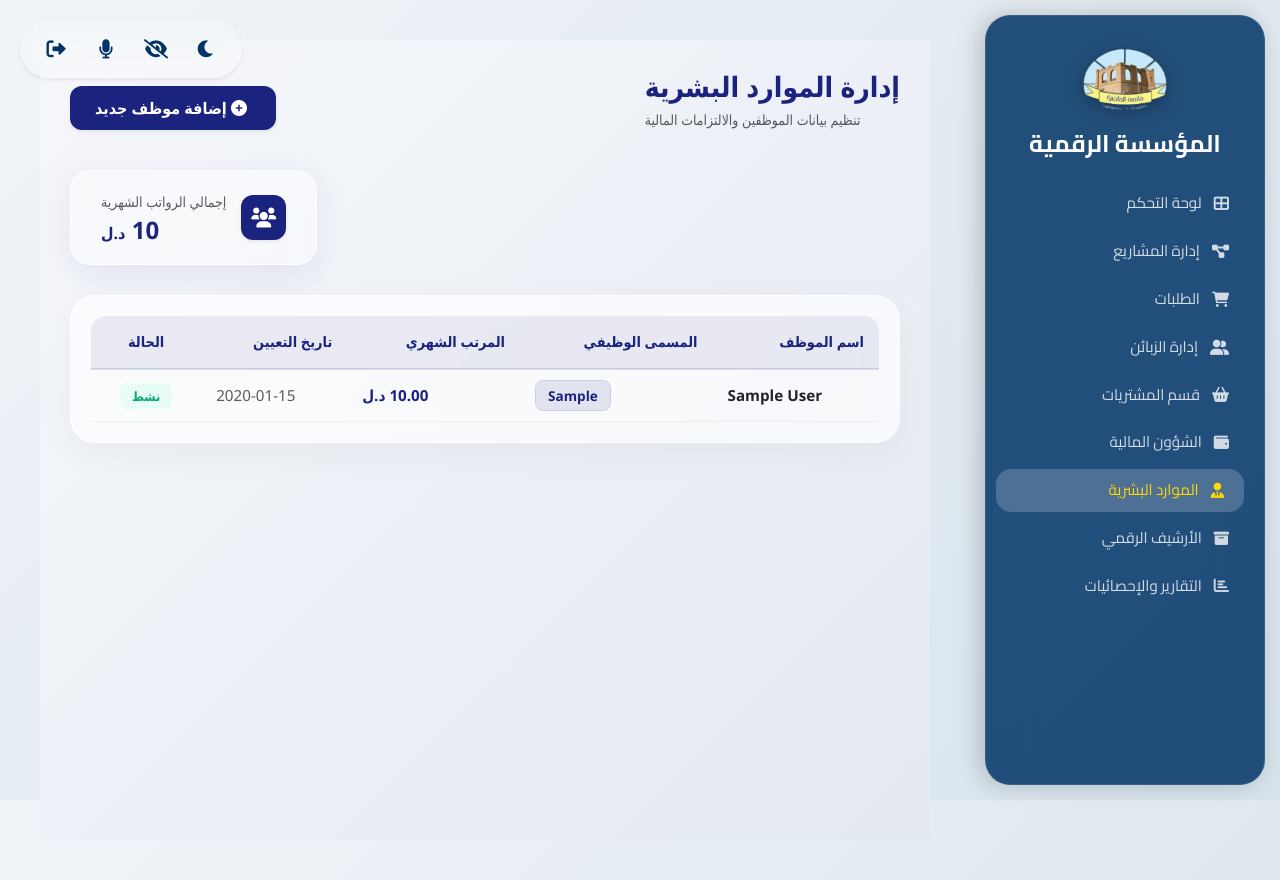
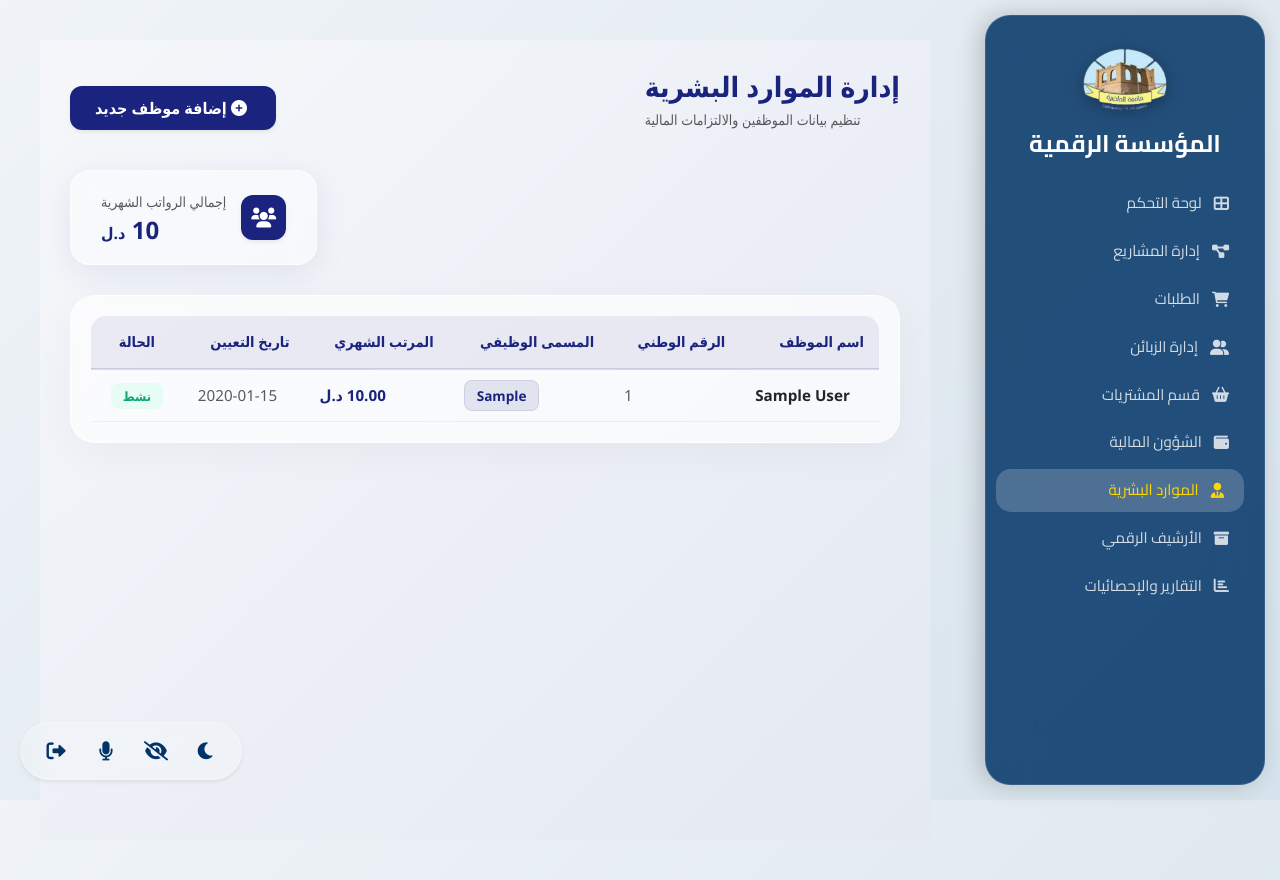
Before and after one commit to digitalfoundationsystemdigital-glitch/digitalfoundationsystemdigital, a Django app: page /management/hr/ in a window 1280 px wide. Run offline with Django 5.2, Linux system fonts and the light colour scheme; a user stored in the database is signed in; tables that the repository leaves empty hold one stand-in row (values such as "Sample post").

Commit message:
Add employee national ID and adjust toolbar

```diff
--- a/management/models.py
+++ b/management/models.py
@@ -80,6 +80,7 @@ class Purchase(models.Model):
 class Employee(models.Model):
     user = models.OneToOneField(User, on_delete=models.CASCADE, null=True, blank=True)
     name = models.CharField(max_length=200, verbose_name="اسم الموظف")
+    national_id = models.CharField(max_length=20, null=True, blank=True, verbose_name="الرقم الوطني")
     position = models.CharField(max_length=100, verbose_name="المسمى الوظيفي/التخصص")
     salary = models.DecimalField(max_digits=10, decimal_places=2, verbose_name="المرتب الأساسي")
     phone = models.CharField(max_length=15, null=True, blank=True, verbose_name="رقم التواصل")
--- a/management/views.py
+++ b/management/views.py
@@ -219,13 +219,14 @@ def finance_summary(request):
 def hr_management(request):
     if request.method == "POST":
         name = request.POST.get('name')
+        national_id = request.POST.get('national_id')
         position = request.POST.get('job_title')
         salary = request.POST.get('salary')
         phone = request.POST.get('phone')
         joined_at = request.POST.get('hire_date') or timezone.now().date()
 
         Employee.objects.create(
-            name=name, position=position, salary=salary,
+            name=name, national_id=national_id, position=position, salary=salary,
             phone=phone, joined_at=joined_at
         )
         messages.success(request, "تم إضافة الموظف بنجاح")
--- a/templates/base.html
+++ b/templates/base.html
@@ -50,7 +50,7 @@
         /* شريط أدوات المدير الجديد */
         .admin-toolbar {
             position: fixed;
-            top: 20px;
+            bottom: 20px;
             left: 20px;
             z-index: 1001;
             display: flex;
--- a/templates/employees.html
+++ b/templates/employees.html
@@ -134,6 +134,7 @@
                 <thead>
                     <tr>
                         <th style="border-radius: 0 15px 0 0;">اسم الموظف</th>
+                        <th>الرقم الوطني</th>
                         <th>المسمى الوظيفي</th>
                         <th>المرتب الشھري</th>
                         <th>تاريخ التعيين</th>
@@ -144,6 +145,7 @@
                     {% for emp in employees %}
                     <tr>
                         <td class="fw-bold text-dark">{{ emp.name }}</td>
+                        <td class="text-muted small">{{ emp.national_id|default:"-" }}</td>
                         <td>
                             <span class="job-badge">
                                 {{ emp.position }} </span>
@@ -160,7 +162,7 @@
                     </tr>
                     {% empty %}
                     <tr>
-                        <td colspan="5" class="text-center py-5 text-muted">لا يوجد موظفون مسجلون حالياً</td>
+                        <td colspan="6" class="text-center py-5 text-muted">لا يوجد موظفون مسجلون حالياً</td>
                     </tr>
                     {% endfor %}
                 </tbody>
@@ -182,6 +184,10 @@
                     <div class="mb-3">
                         <label class="form-label small fw-bold">الاسم الكامل</label>
                         <input type="text" name="name" class="form-control border-light bg-light rounded-3" required>
+                    </div>
+                    <div class="mb-3">
+                        <label class="form-label small fw-bold">الرقم الوطني</label>
+                        <input type="text" name="national_id" class="form-control border-light bg-light rounded-3" maxlength="20">
                     </div>
                     <div class="mb-3">
                         <label class="form-label small fw-bold">المسمى الوظيفي</label>
```
Also changed, not shown: management/migrations/0011_employee_national_id.py (added).
